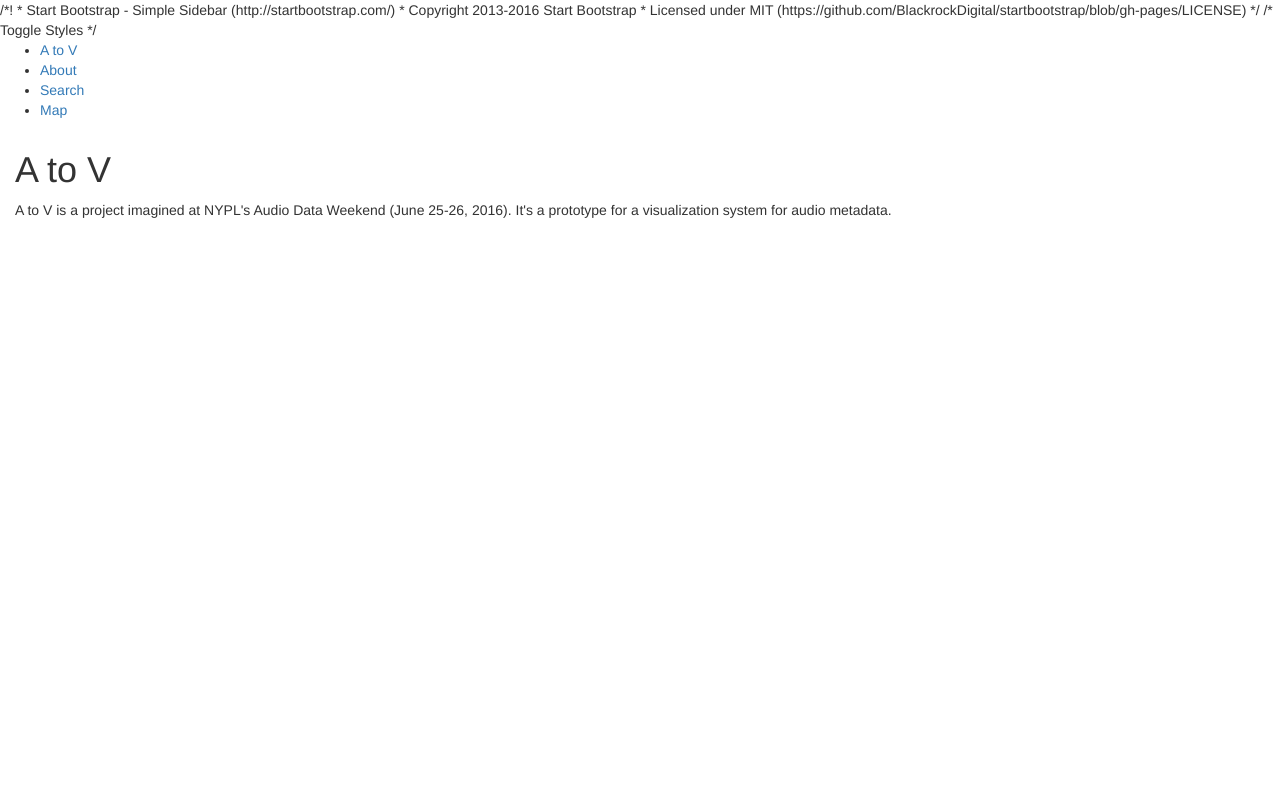
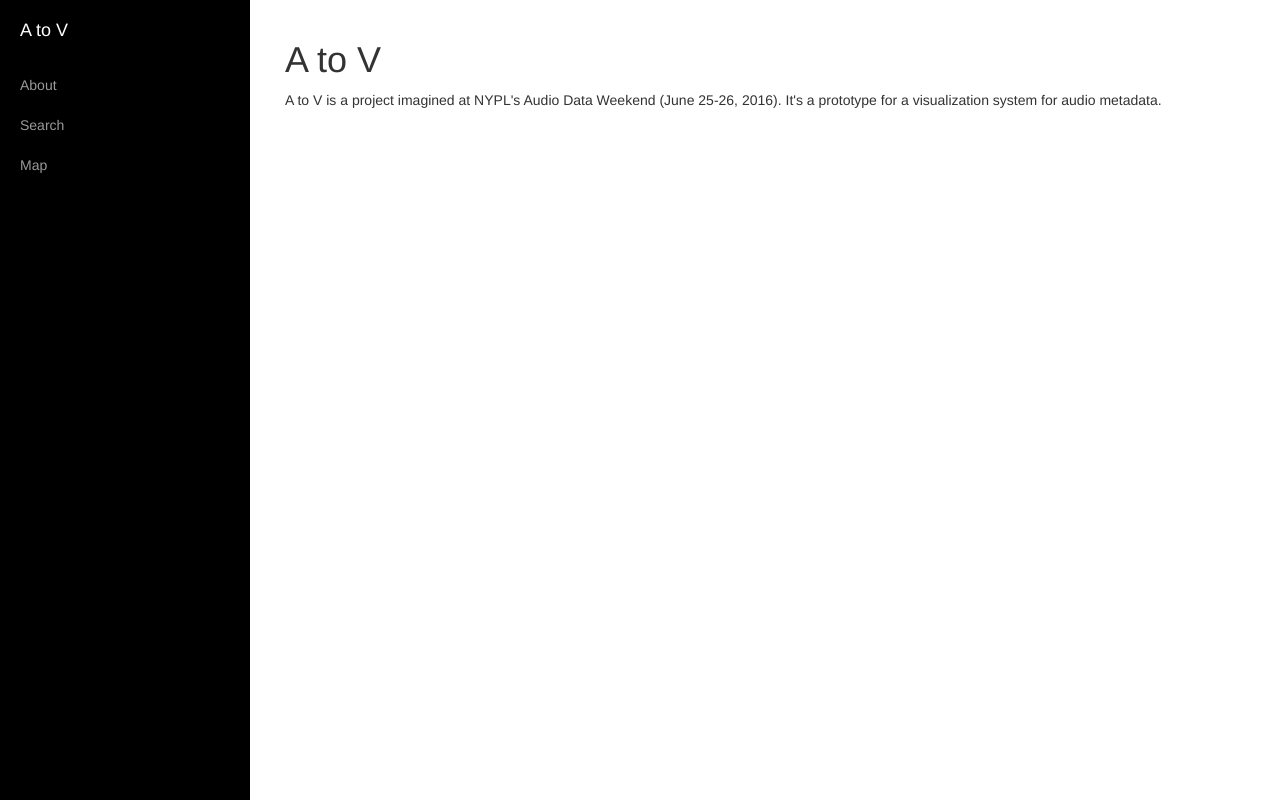
Before and after one commit to emmjab/a-to-v, a Django app: page / in a window 1280 px wide. Run offline with Django 3.2, Linux system fonts and the light colour scheme; some libraries are stand-ins or nearby versions.

Commit message:
fixed css

```diff
--- a/a2v/AtoV/templates/AtoV/base.html
+++ b/a2v/AtoV/templates/AtoV/base.html
@@ -9,7 +9,7 @@
     <meta name="author" content="">
 
     <title>A to V: NYPL Audio Weekend</title>
-<link rel="stylesheet" src="{% static 'AtoV/css/styles.css' %}">
+<link rel="stylesheet" href="{% static 'AtoV/css/styles.css' %}">
 <!-- Latest compiled and minified CSS -->
 <link rel="stylesheet" href="https://maxcdn.bootstrapcdn.com/bootstrap/3.3.6/css/bootstrap.min.css" integrity="sha384-1q8mTJOASx8j1Au+a5WDVnPi2lkFfwwEAa8hDDdjZlpLegxhjVME1fgjWPGmkzs7" crossorigin="anonymous">
 
@@ -21,13 +21,6 @@
 <!-- Latest compiled and minified JavaScript -->
 <script src="https://maxcdn.bootstrapcdn.com/bootstrap/3.3.6/js/bootstrap.min.js" integrity="sha384-0mSbJDEHialfmuBBQP6A4Qrprq5OVfW37PRR3j5ELqxss1yVqOtnepnHVP9aJ7xS" crossorigin="anonymous"></script>
 
-/*!
- * Start Bootstrap - Simple Sidebar (http://startbootstrap.com/)
- * Copyright 2013-2016 Start Bootstrap
- * Licensed under MIT (https://github.com/BlackrockDigital/startbootstrap/blob/gh-pages/LICENSE)
- */
-
-/* Toggle Styles */
 
 
 {% block head_cont %}
--- a/a2v/AtoV/templates/AtoV/index.html
+++ b/a2v/AtoV/templates/AtoV/index.html
@@ -1,4 +1,5 @@
 {% extends 'AtoV/base.html' %}
+{% load staticfiles %}
 
 {% block heading %}About A to V{% endblock heading %}
 
```
